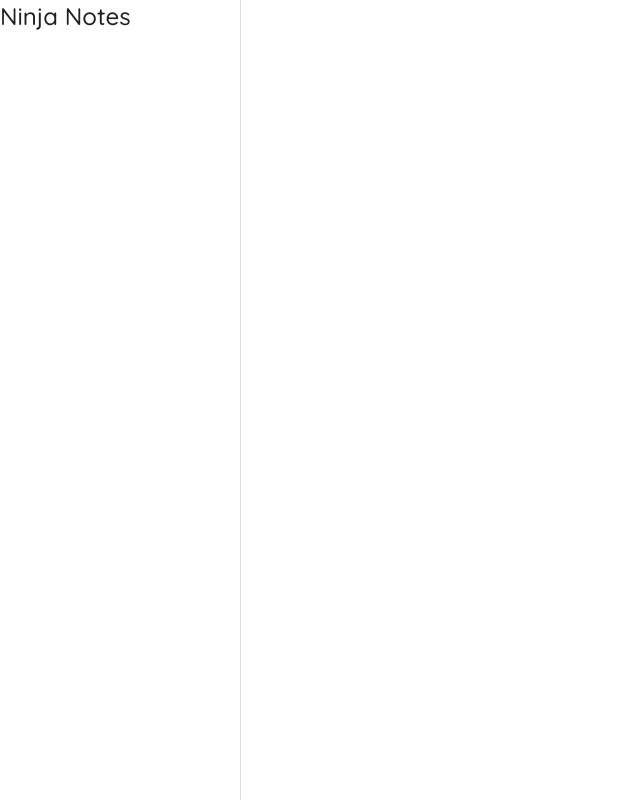
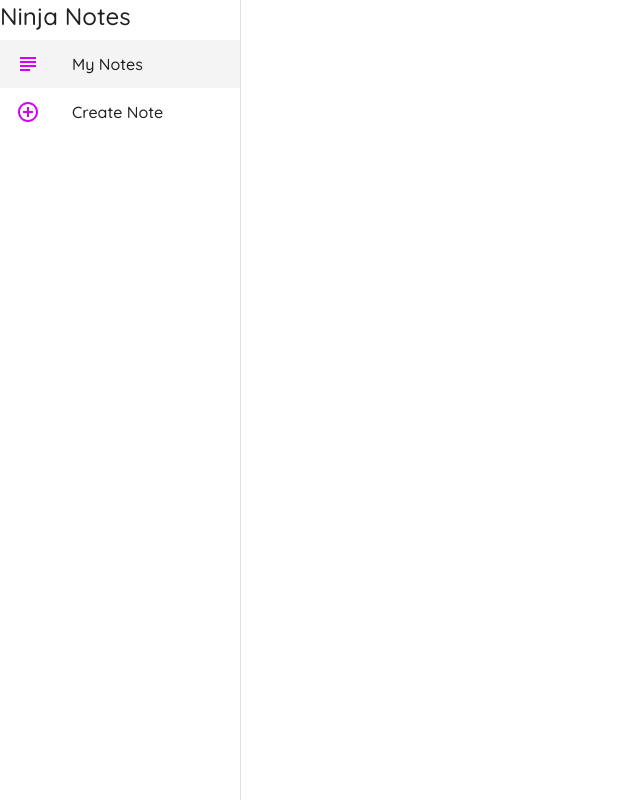
Before and after one commit to Dhrunit/Material-Ui-Example, a React (Create React App) app: page / in a window 1280 px wide. Shown: the whole page, without its empty margins (0-640 px from the left). Built offline with nearby package versions, Linux system fonts and the light colour scheme; no server answers.

Commit message:
Added ListItem component

```diff
--- a/src/components/Layout.js
+++ b/src/components/Layout.js
@@ -2,6 +2,12 @@
 import { makeStyles } from '@material-ui/core'
 import Drawer from '@material-ui/core/Drawer'
 import Typography from '@material-ui/core/Typography'
+import { useHistory, useLocation } from 'react-router-dom'
+import List from '@material-ui/core/List'
+import ListItem from '@material-ui/core/ListItem'
+import ListItemIcon from '@material-ui/core/ListItemIcon'
+import ListItemText from '@material-ui/core/ListItemText'
+import { AddCircleOutlineOutlined, SubjectOutlined } from '@material-ui/icons'
 
 const drawerWidth = 240
 
@@ -19,10 +25,28 @@
 	drawerPaper: {
 		width: drawerWidth,
 	},
+	active: {
+		background: '#f4f4f4',
+	},
 })
 
 export default function Layout({ children }) {
 	const classes = useStyles()
+	const history = useHistory()
+	const location = useLocation()
+
+	const menuItems = [
+		{
+			text: 'My Notes',
+			icon: <SubjectOutlined color='secondary' />,
+			path: '/',
+		},
+		{
+			text: 'Create Note',
+			icon: <AddCircleOutlineOutlined color='secondary' />,
+			path: '/create',
+		},
+	]
 
 	return (
 		<div className={classes.root}>
@@ -41,6 +65,22 @@
 				</div>
 
 				{/* links/list section */}
+				<List>
+					{menuItems.map((item) => (
+						<ListItem
+							button
+							key={item.text}
+							onClick={() => history.push(item.path)}
+							className={
+								location.pathname === item.path
+									? classes.active
+									: null
+							}>
+							<ListItemIcon>{item.icon}</ListItemIcon>
+							<ListItemText primary={item.text} />
+						</ListItem>
+					))}
+				</List>
 			</Drawer>
 
 			{/* main content */}
```
